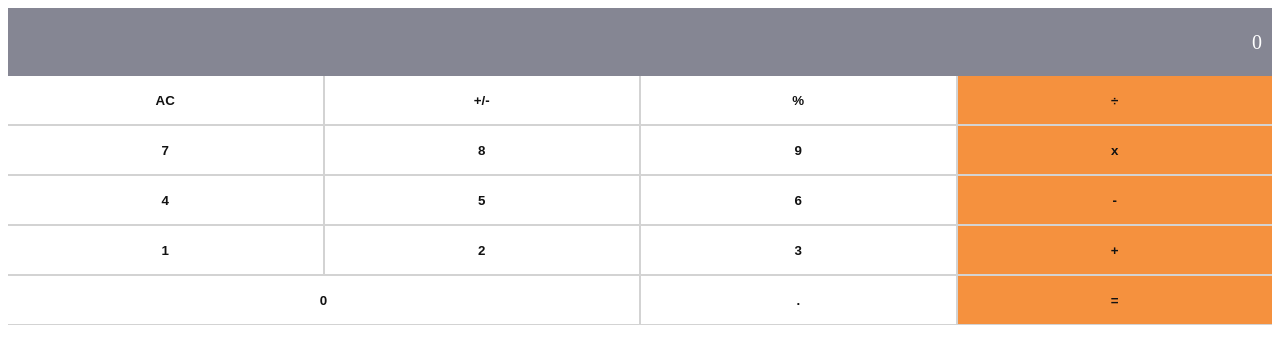
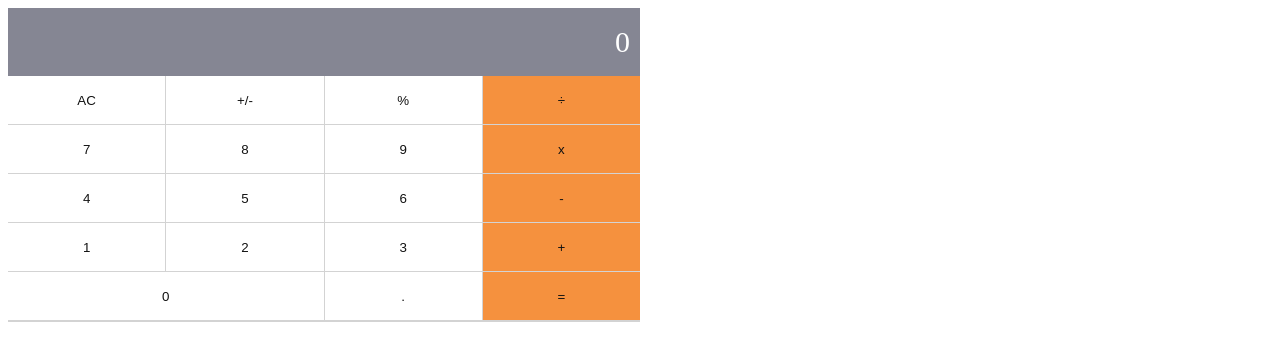
Before and after one commit to CollinsTatang/math-magicians, a React (Create React App) app: page / in a window 1280 px wide. Shown: the top 364 px of the page. Built offline with nearby package versions, Linux system fonts and the light colour scheme.

Commit message:
Update component style

```diff
--- a/src/components/calculator/Calculator.css
+++ b/src/components/calculator/Calculator.css
@@ -1,6 +1,6 @@
 .calculator-board {
-  width: 100%;
-  padding-bottom: 1px;
+  width: 50%;
+  padding-bottom: 2px;
   background-color: lightgray;
 }
 
@@ -12,30 +12,20 @@
   display: flex;
   justify-content: flex-end;
   align-items: center;
-  font-size: 20px;
-}
-
-button:hover {
-  opacity: 0.9;
-  cursor: pointer;
-}
-
-button:active {
-  opacity: 0.3;
+  font-size: 30px;
 }
 
 .grid {
   display: grid;
   grid-template-columns: 1fr 1fr 1fr 1fr;
-  gap: 2px;
+  gap: 1px;
 }
 
 .grid-item {
-  border-radius: 0;
   border: none;
   height: 48px;
   background-color: white;
-  font-weight: bolder;
+  font-weight: normal;
   color: #121212;
 }
 
@@ -46,13 +36,3 @@ button:active {
 .btn-color {
   background-color: #f5913e;
 }
-
-.calculator-content {
-  width: 25%;
-}
-
-.calculator-container {
-  display: flex;
-  width: 100%;
-  justify-content: space-between;
-}
--- a/src/components/calculator/Calculator.js
+++ b/src/components/calculator/Calculator.js
@@ -49,7 +49,7 @@ function Calculator() {
         {buttons.map(({ text, className }) => (
           <input
             value={text}
-            className={`button grid-item ${className || ''}`}
+            className={`grid-item ${className || ''}`}
             key={text}
             type="button"
             onClick={onClickHandler}
```
